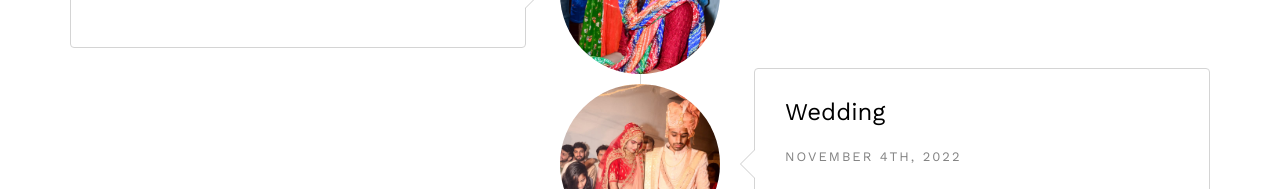
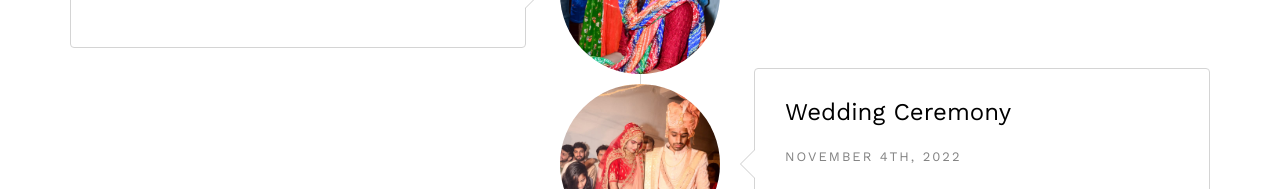
Before and after one commit to kirdoliyafamily/kirdoliyafamily.github.io, a plain HTML site: page index.html in a window 1280 px wide. Shown: the part 2174-2363 px from the top of the page. Drawn offline with nearby package versions, Linux system fonts and the light colour scheme; files whose address does not match are found by name.

Commit message:
Add files via upload

```diff
--- a/index.html
+++ b/index.html
@@ -235,7 +235,7 @@
 							<div class="timeline-badge" style="background-image:url(images/wedding.jpg);"></div>
 							<div class="timeline-panel">
 								<div class="timeline-heading">
-									<h3 class="timeline-title">Wedding</h3>
+									<h3 class="timeline-title">Wedding Ceremony</h3>
 									<span class="date">November 4th, 2022</span>
 								</div>
 								<!-- <div class="timeline-body">
```
